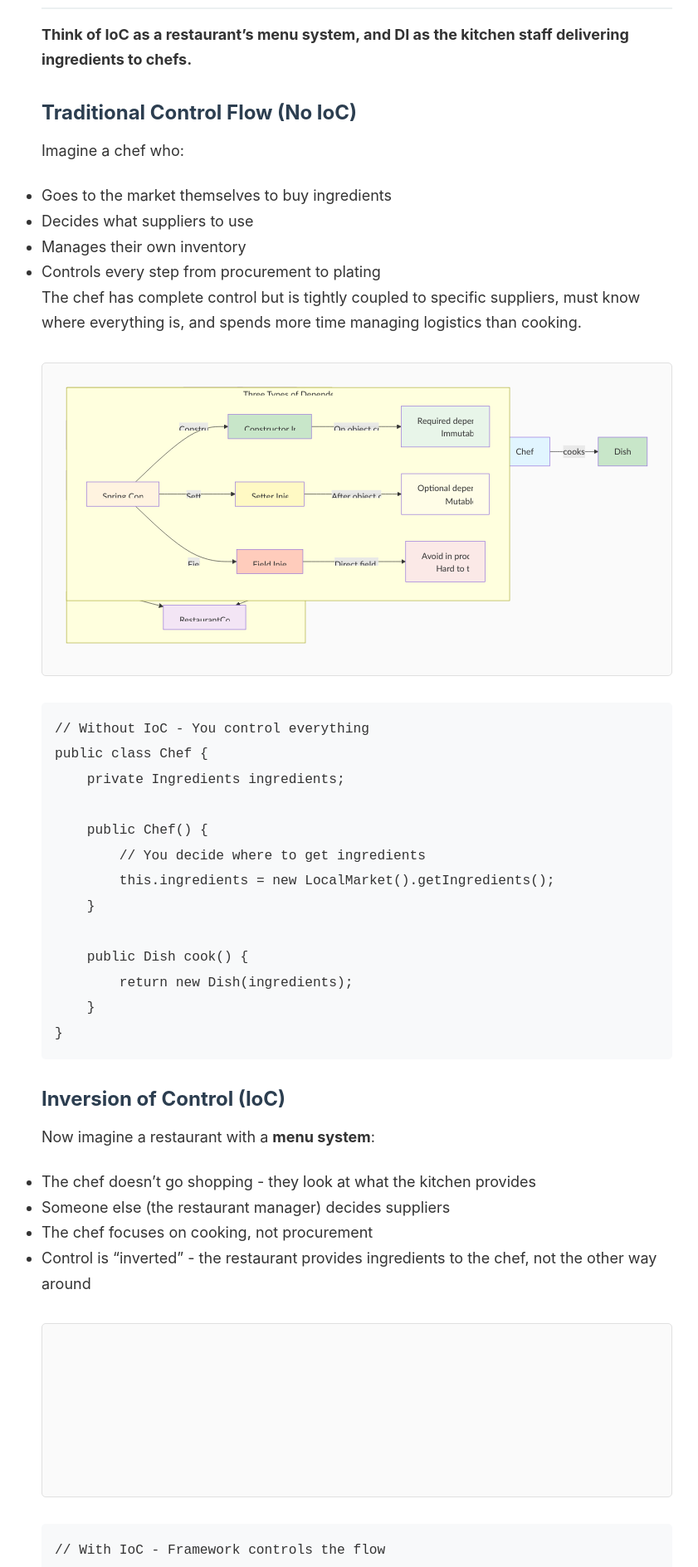
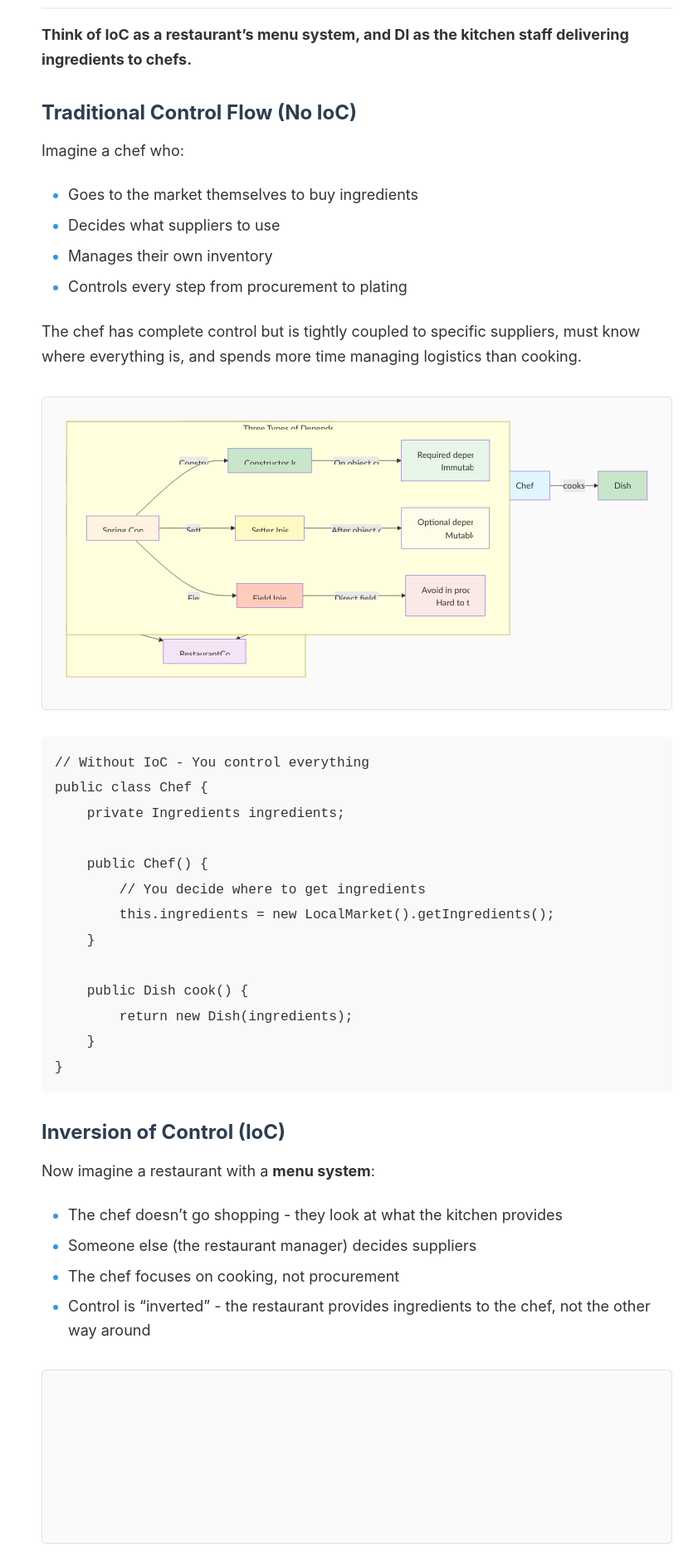
Before and after one commit to jlapugot/jlapugot.github.io, a Jekyll site: the page built from _posts/2025-10-20-spring-ioc-dependency-injection.md, in a window 1280 px wide. Shown: the part 939-2828 px from the top of the page at 83% size, without its empty margins (210-1051 px from the left). Built offline with Jekyll 4.4.1, drawn with Linux system fonts in a browser that asks for light colours.

Commit message:
style: improve list styling with colored markers and better spacing

```diff
--- a/assets/css/main.css
+++ b/assets/css/main.css
@@ -262,6 +262,45 @@ blockquote {
   margin-bottom: 0.5rem;
 }
 
+/* Unordered Lists */
+.post-content ul {
+  margin: 1rem 0 1.5rem 0;
+  padding-left: 2rem;
+}
+
+.post-content ul li {
+  margin-bottom: 0.5rem;
+  line-height: 1.6;
+  position: relative;
+}
+
+.post-content ul li::marker {
+  color: var(--accent-color);
+  font-weight: bold;
+}
+
+/* Nested lists */
+.post-content ul ul {
+  margin-top: 0.5rem;
+  margin-bottom: 0.5rem;
+}
+
+/* Ordered Lists */
+.post-content ol {
+  margin: 1rem 0 1.5rem 0;
+  padding-left: 2rem;
+}
+
+.post-content ol li {
+  margin-bottom: 0.5rem;
+  line-height: 1.6;
+}
+
+.post-content ol li::marker {
+  color: var(--accent-color);
+  font-weight: bold;
+}
+
 /* Tables */
 .post-content table {
   width: 100%;
```
